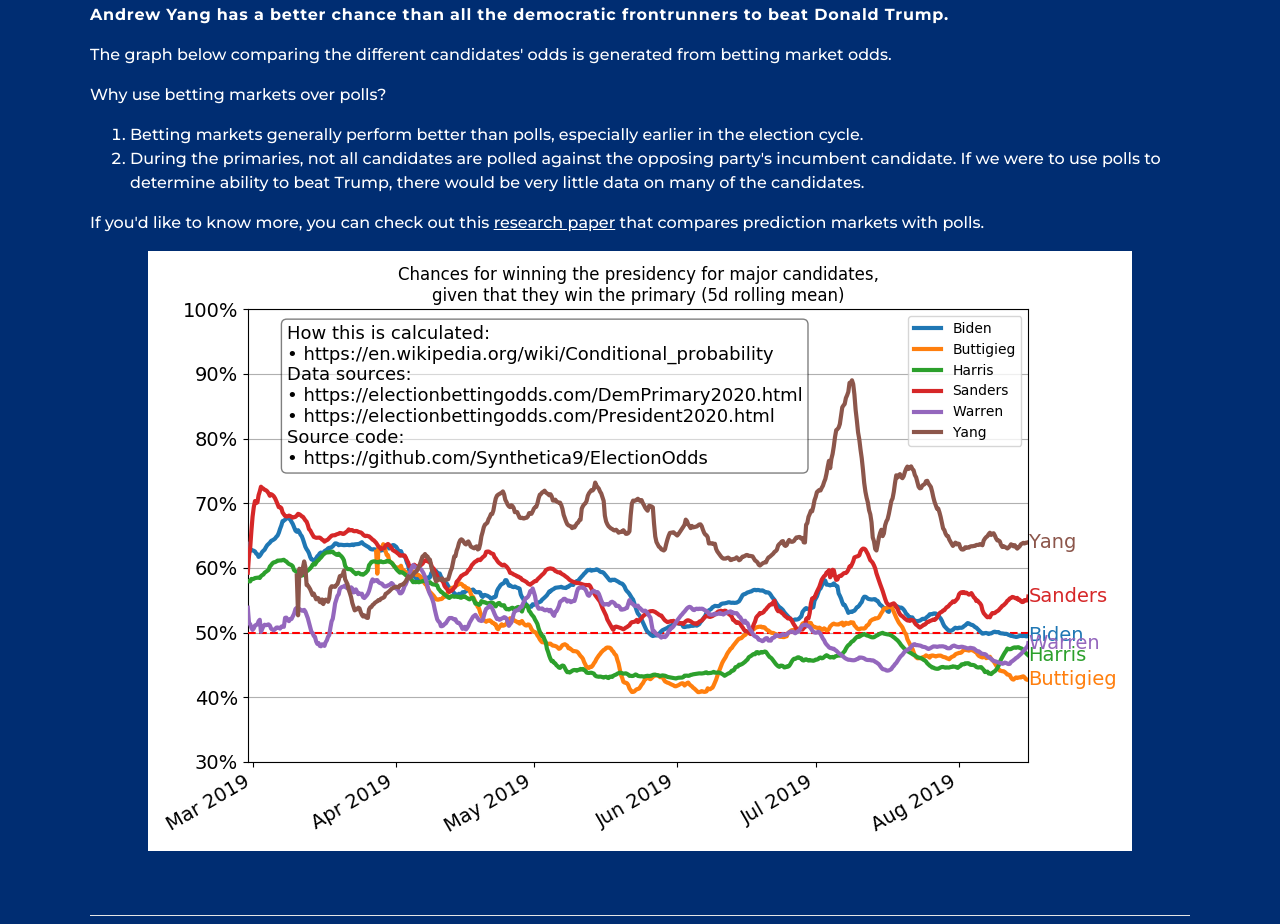
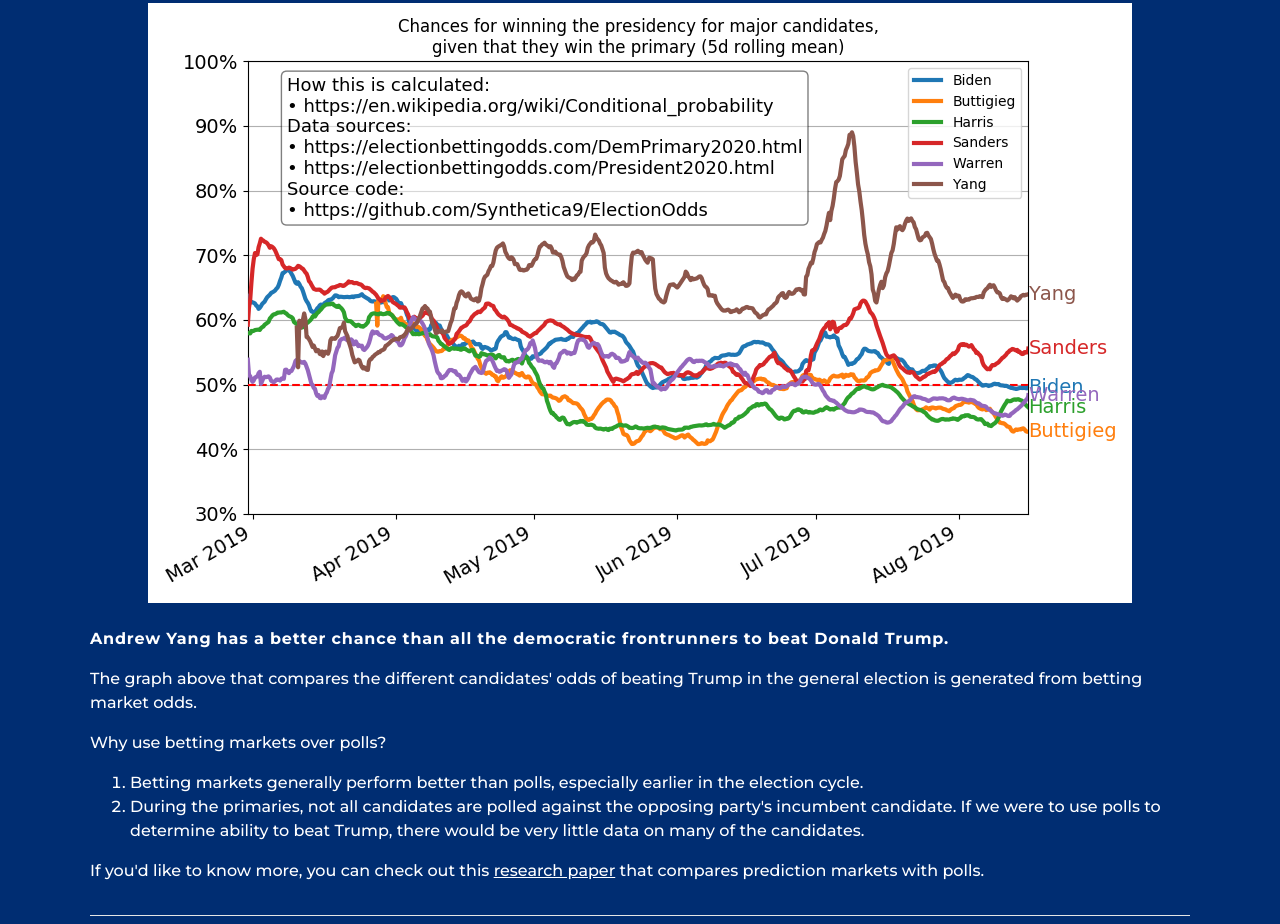
Before and after one commit to quarkw/can-andrew-yang-win, a plain HTML site: page index.html in a window 1280 px wide. Shown: the part 356-1280 px from the top of the page. Drawn offline with nearby package versions, Linux system fonts and the light colour scheme; some packages are replaced by stand-ins of ours; a script that the page names is missing.

Commit message:
Move chart to top. Phrasing

```diff
--- a/index.html
+++ b/index.html
@@ -37,16 +37,19 @@
 			</div>
 			<div class="tab-content">
 				<div class="tab-section active" id="beating-trump">
+					<img class="probability-graph" src="media/probability-beating-trump.png" alt="">
+					<br>
+					<br>
 					<p><span class="font-weight-bold">Andrew Yang has a better chance than all the democratic frontrunners to beat Donald Trump.</span></p>
 
-					<p>The graph below comparing the different candidates' odds is generated from betting market odds.</p>
+					<p>The graph above that compares the different candidates' odds of beating Trump in the general election is generated from betting market odds.</p>
 					<p>Why use betting markets over polls?
 						<ol>
 							<li>Betting markets generally perform better than polls, especially earlier in the election cycle.</li>
 							<li>During the primaries, not all candidates are polled against the opposing party's incumbent candidate. If we were to use polls to determine ability to beat Trump, there would be very little data on many of the candidates.</li>
 						</ol>
 						<p>If you'd like to know more, you can check out this <a href="http://researchdmr.com/RothschildPOQ2009.pdf">research paper</a> that compares prediction markets with polls.</p>
-					<img class="probability-graph" src="media/probability-beating-trump.png" alt="">
+
 				</div>
 				<hr>
 				<div class="tab-section" id="winning-nomination">
--- a/style.css
+++ b/style.css
@@ -64,7 +64,7 @@ strong, .font-weight-bold {
 
 .tab-section {
 	max-width: 1100px;
-	padding-bottom: 3em;
+	padding-bottom: 1em;
 	margin: 0 auto;
 	padding-left: env(safe-area-inset-left);
 	padding-right: env(safe-area-inset-left);
@@ -127,8 +127,13 @@ ul.tabs {
     display: flex;
 }
 
+.tab-section:first-child {
+	padding-top: 1em;
+	display: block;
+}
+
 .tab-section:not(:first-child) {
-	padding-top: 3em;
+	padding-top: 1em;
 	display: block;
 }
 
@@ -163,5 +168,6 @@ ul.tabs li a:hover {
 }
 
 hr {
-	background-color: #fff
+	background-color: #fff;
+	margin: 0 auto;
 }
```
